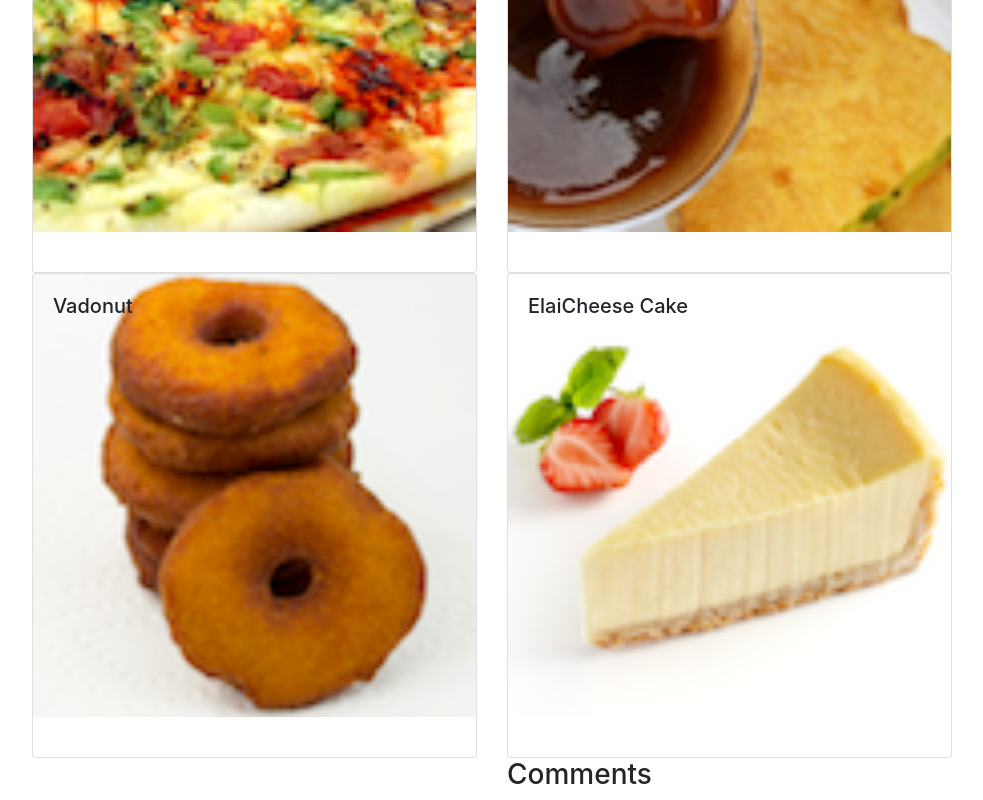
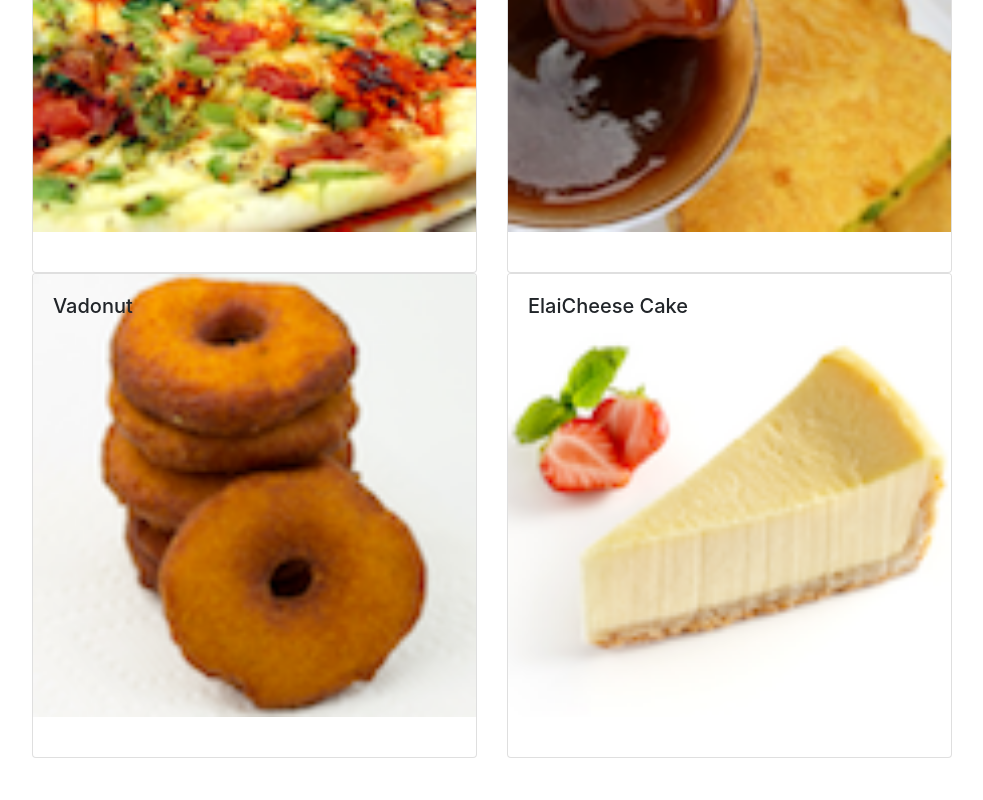
Before and after one commit to shrutivirani/confusion_React, a React (Create React App) app: page / in a window 1280 px wide. Shown: the part 268-1068 px from the top of the page, without its empty margins (53-1036 px from the left). After the commit the page ends 1027 px from the top, so only its background shows below. Built offline with nearby package versions, Linux system fonts and the light colour scheme.

Commit message:
clean code till assignment 1

```diff
--- a/src/App.js
+++ b/src/App.js
@@ -1,25 +1,12 @@
-import logo from "./logo.svg";
 import React, { Component } from "react";
-import { Navbar, NavbarBrand } from "reactstrap";
 import "./App.css";
-import { DISHES } from "./components/shared/dishes";
-import { COMMENTS } from "./components/shared/comments";
-import Menu from "./components/menuComponent";
+import Main from "./components/mainComponent";
 
 export default class App extends Component {
-  constructor(props) {
-    super(props);
-    this.state = { dishes: DISHES, comments: COMMENTS };
-  }
   render() {
     return (
       <div>
-        <Navbar dark color="primary">
-          <div className="container">
-            <NavbarBrand href="/">Restaurant</NavbarBrand>
-          </div>
-        </Navbar>
-        <Menu dishes={this.state.dishes} comments={this.state.comments} />
+        <Main />
       </div>
     );
   }
--- a/src/components/dishDetailsComponent.js
+++ b/src/components/dishDetailsComponent.js
@@ -1,6 +1,5 @@
 import React, { Component } from "react";
-import { render } from "react-dom";
-import { Card, CardText, CardBody, CardTitle } from "reactstrap";
+import { Card, CardImg, CardText, CardBody, CardTitle } from "reactstrap";
 class DishDetailsComponent extends Component {
   constructor(props) {
     super(props);
@@ -22,16 +21,32 @@ class DishDetailsComponent extends Component {
     };
   }
 
+  renderDish = (dish) => {
+    if (dish != null) {
+      return (
+        <Card>
+          <CardImg top width="100%" src={dish.image} alt={dish.name}></CardImg>
+          <CardBody>
+            <CardTitle>{dish.name}</CardTitle>
+            <CardText>{dish.description}</CardText>
+          </CardBody>
+        </Card>
+      );
+    } else {
+      return <div></div>;
+    }
+  };
+
   getDateFormat = (date) => {
-    var date = new Date(date);
+    var tempDate = new Date(date);
     return (
       <span>
-        {this.state.monthNames[date.getMonth() + 1] +
+        {this.state.monthNames[tempDate.getMonth() + 1] +
           "  " +
-          date.getDate() +
+          tempDate.getDate() +
           "," +
           "  " +
-          date.getFullYear()}{" "}
+          tempDate.getFullYear()}{" "}
       </span>
     );
   };
@@ -60,9 +75,13 @@ class DishDetailsComponent extends Component {
 
   render() {
     return (
-      <div>
-        <h3>Comments</h3>
-        {this.renderComment(this.props.comments)}
+      <div className="container">
+        <div className="row">
+          <div className="col-md-5 ">{this.renderDish(this.props.dishes)}</div>
+          <div className="col-md-5">
+            {this.renderComment(this.props.comments)}
+          </div>
+        </div>
       </div>
     );
   }
--- /dev/null
+++ b/src/components/mainComponent.js
@@ -0,0 +1,48 @@
+import React, { Component } from "react";
+import { Navbar, NavbarBrand } from "reactstrap";
+import { DISHES } from "../components/shared/dishes";
+import { COMMENTS } from "../components/shared/comments";
+import Menu from "./menuComponent";
+import DishDetailsComponent from "./dishDetailsComponent";
+
+export default class Main extends Component {
+  constructor(props) {
+    super(props);
+    this.state = {
+      dishes: DISHES,
+      comments: COMMENTS,
+      selectedDish: null,
+    };
+  }
+
+  onDishSelect = (dishId) => {
+    this.setState({ selectedDish: dishId });
+  };
+
+  render() {
+    return (
+      <div>
+        <Navbar dark color="primary">
+          <div className="container">
+            <NavbarBrand href="/">Restaurant</NavbarBrand>
+          </div>
+        </Navbar>
+        <Menu
+          dishes={this.state.dishes}
+          comments={this.state.comments}
+          onClick={(dishId) => this.onDishSelect(dishId)}
+        />
+        <DishDetailsComponent
+          dishes={
+            this.state.dishes.filter(
+              (dish) => dish.id === this.state.selectedDish
+            )[0]
+          }
+          comments={this.state.comments.filter(
+            (comment) => comment.dishId === this.state.selectedDish
+          )}
+        />
+      </div>
+    );
+  }
+}
--- a/src/components/menuComponent.js
+++ b/src/components/menuComponent.js
@@ -1,52 +1,17 @@
 import React, { Component } from "react";
-import {
-  Card,
-  CardImg,
-  CardImgOverlay,
-  CardText,
-  CardBody,
-  CardTitle,
-} from "reactstrap";
-
-import DishDetailsComponent from "./dishDetailsComponent";
+import { Card, CardImg, CardImgOverlay, CardBody, CardTitle } from "reactstrap";
 
 class Menu extends Component {
   constructor(props) {
     super(props);
-    this.state = {
-      selectedDish: null,
-      selectedComment: null,
-    };
+    this.state = {};
   }
-  onDishSelect = (dish) => {
-    this.setState({ selectedDish: dish });
-    this.setState({
-      selectedComment: this.props.comments.filter(
-        (comment) => comment.dishId == dish.id
-      ),
-    });
-  };
 
-  renderDish = (dish) => {
-    if (dish != null) {
-      return (
-        <Card>
-          <CardImg top width="100%" src={dish.image} alt={dish.name}></CardImg>
-          <CardBody>
-            <CardTitle>{dish.name}</CardTitle>
-            <CardText>{dish.description}</CardText>
-          </CardBody>
-        </Card>
-      );
-    } else {
-      return <div></div>;
-    }
-  };
   render() {
     const menu = this.props.dishes.map((dish) => {
       return (
         <div key={dish.id} className="col-12 col-md-5 ">
-          <Card onClick={() => this.onDishSelect(dish)}>
+          <Card onClick={() => this.props.onClick(dish.id)}>
             <CardImg
               top
               width="100%"
@@ -65,14 +30,6 @@ class Menu extends Component {
     return (
       <div className="container">
         <div className="row">{menu}</div>
-        <div className="row">
-          <div className="col-md-5 margin-right-top-bottom-1">
-            {this.renderDish(this.state.selectedDish)}
-          </div>
-          <div className="col-md-5 margin-right-top-bottom-1">
-            <DishDetailsComponent comments={this.state.selectedComment} />
-          </div>
-        </div>
       </div>
     );
   }
--- a/src/components/shared/comments.js
+++ b/src/components/shared/comments.js
@@ -4,7 +4,7 @@ export const COMMENTS = [
     dishId: 0,
     rating: 5,
     comment: "Imagine all the eatables, living in conFusion!",
-    author: "John Lemon",
+    author: "John virani",
     date: "2012-10-16T17:57:28.556094Z",
   },
   {
```
Also changed, not shown: src/logo.svg (deleted).
